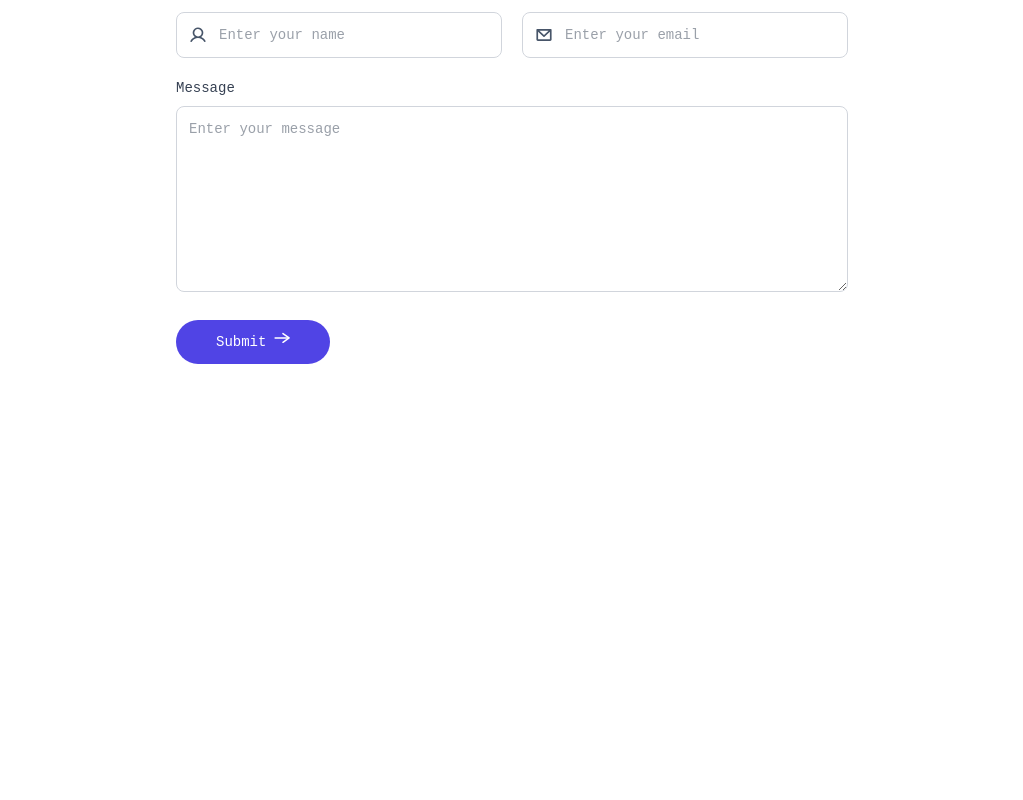
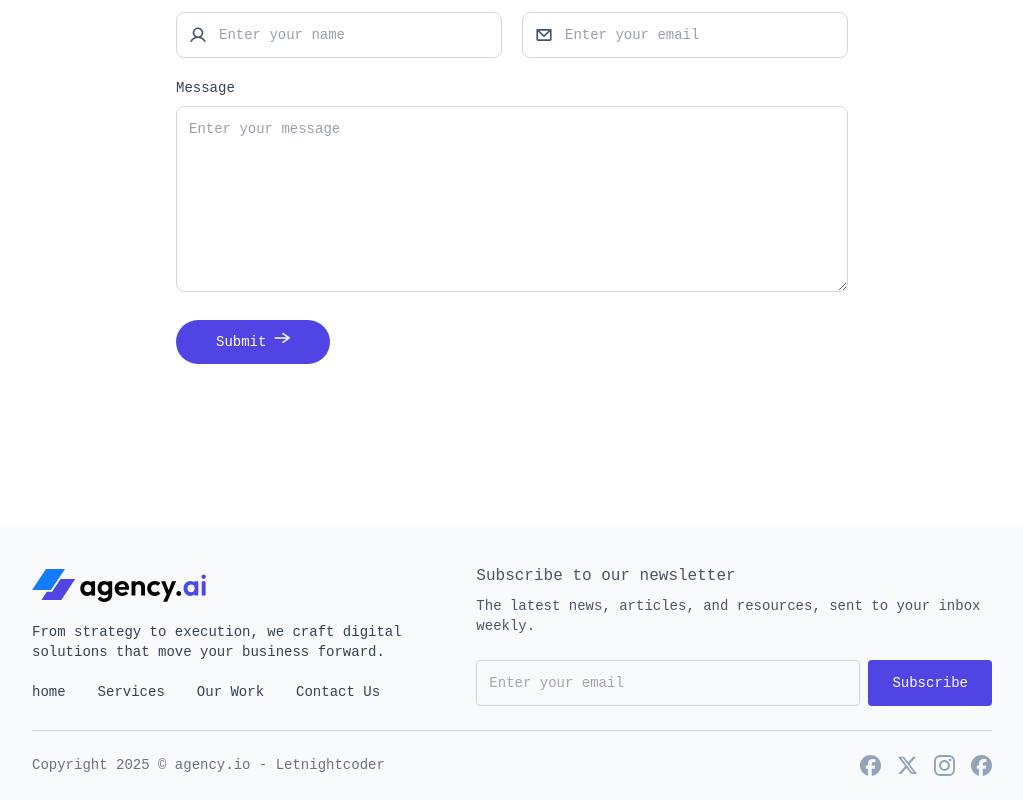
Before and after one commit to Letnightcoder/Modern-Responsive-Website, a React (Vite) app: page / in a window 1280 px wide. Shown: the part 3329-4129 px from the top of the page, without its empty margins (128-1151 px from the left). Before the commit the page ends 3693 px from the top, so only its background shows below. Built offline with nearby package versions, Linux system fonts and the light colour scheme; a web font is replaced by a local one.

Commit message:
Add Footer component for enhanced site navigation and subscription; update ContactUs and OurWork IDs for consistency

```diff
--- a/src/App.jsx
+++ b/src/App.jsx
@@ -7,6 +7,7 @@
 import Teams from "./components/Teams";
 import ContactUs from "./components/ContactUs";
 import {Toaster} from 'react-hot-toast'
+import Footer from "./components/Footer";
 
 const App = () => {
   const [theme, setTheme] = useState(
@@ -23,6 +24,7 @@
       <OurWork />
       <Teams />
       <ContactUs />
+      <Footer theme={theme} />
     </div>
   );
 };
--- a/src/components/ContactUs.jsx
+++ b/src/components/ContactUs.jsx
@@ -31,7 +31,7 @@
 
   return (
     <div
-      id="Contact-us"
+      id="contact-us"
       className="flex flex-col items-center gap-7 px-4 sm:px-12 lg:px-24 xl:px-40 pt-30 text-gray-700 dark:text-white"
     >
       <Title
--- /dev/null
+++ b/src/components/Footer.jsx
@@ -0,0 +1,74 @@
+import React from 'react'
+import assets from '../assets/assets'
+
+const Footer = ({theme}) => {
+  return (
+    <div className="bg-slate-50 dark:bg-gray-900 pt-10 sm:pt-10 mt-20 sm:mt-40 px-4 sm:px-10 lg:px-24 xl:px-40">
+      <div className="flex justify-between lg:items-center max-lg:flex-col gap-10">
+        <div className="space-y-5 text-sm text-gray-700 dark:text-gray-400">
+          <img
+            src={theme === "dark" ? assets.logo_dark : assets.logo}
+            className="w-32 sm:w-44"
+            alt="logo"
+          />
+          <p className="max-w-md">
+            From strategy to execution, we craft digital solutions that move
+            your business forward.
+          </p>
+
+          <ul className="flex gap-8">
+            <li>
+              <a className="hover:text-primary" href="#hero">
+                home
+              </a>
+            </li>
+            <li>
+              <a className="hover:text-primary" href="#services">
+                Services
+              </a>
+            </li>
+            <li>
+              <a className="hover:text-primary" href="#our-work">
+                Our Work
+              </a>
+            </li>
+            <li>
+              <a className="hover:text-primary" href="#contact-us">
+                Contact Us
+              </a>
+            </li>
+          </ul>
+        </div>
+
+        <div className="text-gray-600 dark:text-gray-400">
+          <h3 className="font-semibold">Subscribe to our newsletter</h3>
+          <p className="text-sm mt-2 mb-6">
+            The latest news, articles, and resources, sent to your inbox weekly.
+          </p>
+          <div className="flex gap-2 text-sm">
+            <input
+              type="email"
+              placeholder="Enter your email"
+              className="w-full p-3 text-sm outline-none rounded dark:text-gray-200 bg-transparent border border-gray-300 dark:border-gray-500"
+            />
+            <button className="bg-primary text-white rounded px-6">
+              Subscribe
+            </button>
+          </div>
+        </div>
+      </div>
+      <hr className="border-gray-300 dark:border-gray-600 my-6" />
+      <div className='pb-6 text-sm text-gray-500 flex justify-center sm:justify-between gap-4 flex-wrap'>
+        <p>Copyright 2025 © agency.io - Letnightcoder</p>
+        <div className='flex items-center justify-between gap-4'>
+            <img src={assets.facebook_icon} alt="" />
+            <img src={assets.twitter_icon} alt="" />
+            <img src={assets.instagram_icon} alt="" />
+            <img src={assets.facebook_icon} alt="" />
+        </div>
+      </div>
+    </div>
+  );
+}
+
+export default Footer
--- a/src/components/OurWork.jsx
+++ b/src/components/OurWork.jsx
@@ -25,7 +25,7 @@
 
   return (
     <div
-      id="OurWork"
+      id="our-work"
       className="flex flex-col items-center gap-7 px-4 sm:px-12 lg:px-24 xl:px-40 pt-30 text-gray-700 dark:text-white"
     >
       <Title
```
